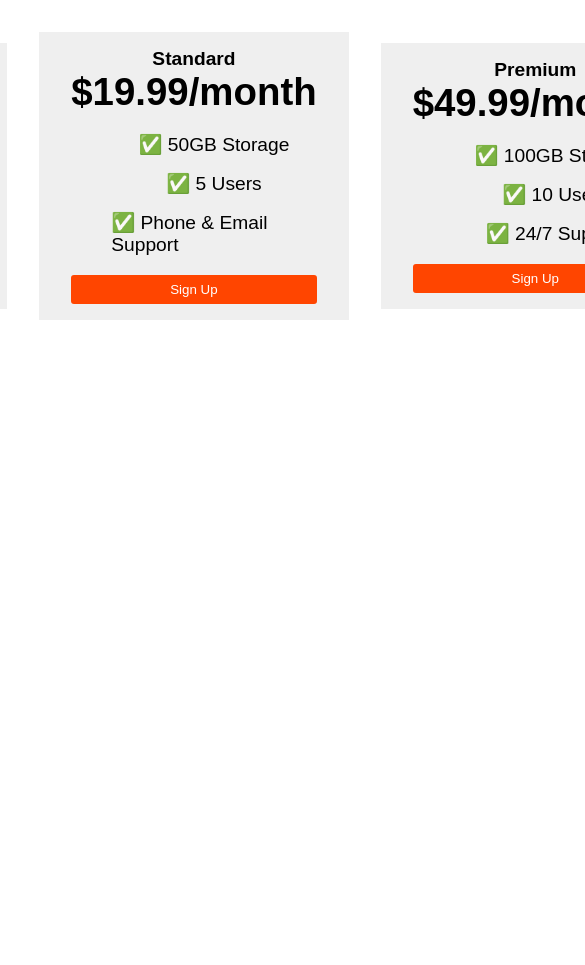
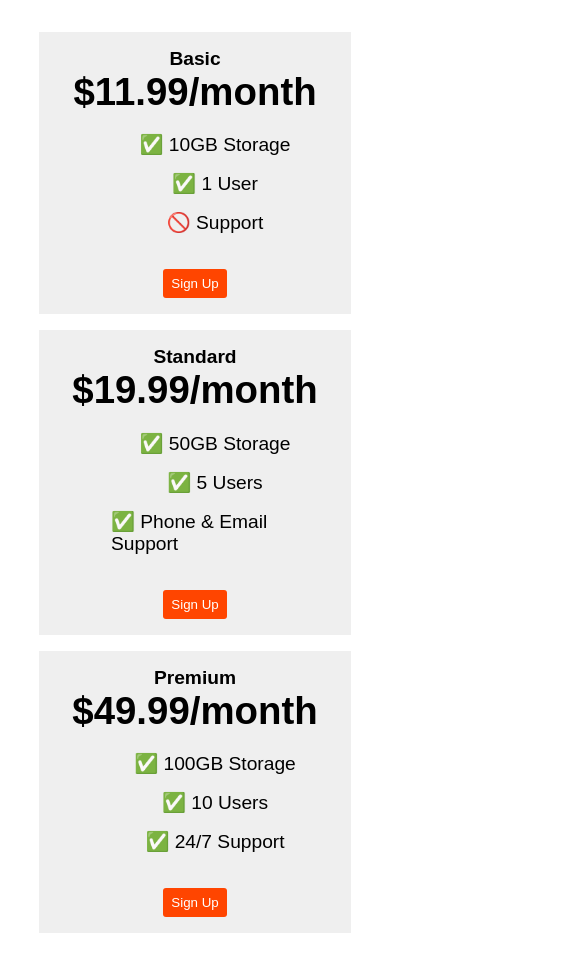
Before and after one commit to AlexandraTKO/PricingTabel, a plain HTML site: page index.html in a window 390 px wide. Shown: the top 965 px of the page, 585 px wide, since content can reach past the window. Before the commit the page ends 844 px from the top, so only its background shows below. Drawn offline with Linux system fonts and the light colour scheme; a web font is replaced by a local one.

Commit message:
Fixed sign-up button

```diff
--- a/index.html
+++ b/index.html
@@ -29,14 +29,18 @@
         background-color: rgb(239, 239, 239);
       padding: 1rem 2rem;
     width: 30rem;
+
       }
 
       .plan-button {
         background-color: orangered;
         color: white;
         border-radius: 3px;
-        border: 2px solid orangered;
-        padding: 5px 10px;
+        border:  orangered;
+        padding: 7px;
+        width: 4rem;
+        margin: 1rem auto 0 auto;
+        display: bloc;
       }
 
       .plan-title, .plan-price {
@@ -57,6 +61,13 @@
       }
       /* Hint: What can you do with a media query and flexbox? */
       @media (max-width: 1250px) {
+        .pricing-container {
+          flex-direction: column;
+          gap: 1rem;
+        }
+        .pricing-plan {
+          width: 80%;
+        }
       }
     </style>
   </head>
```
